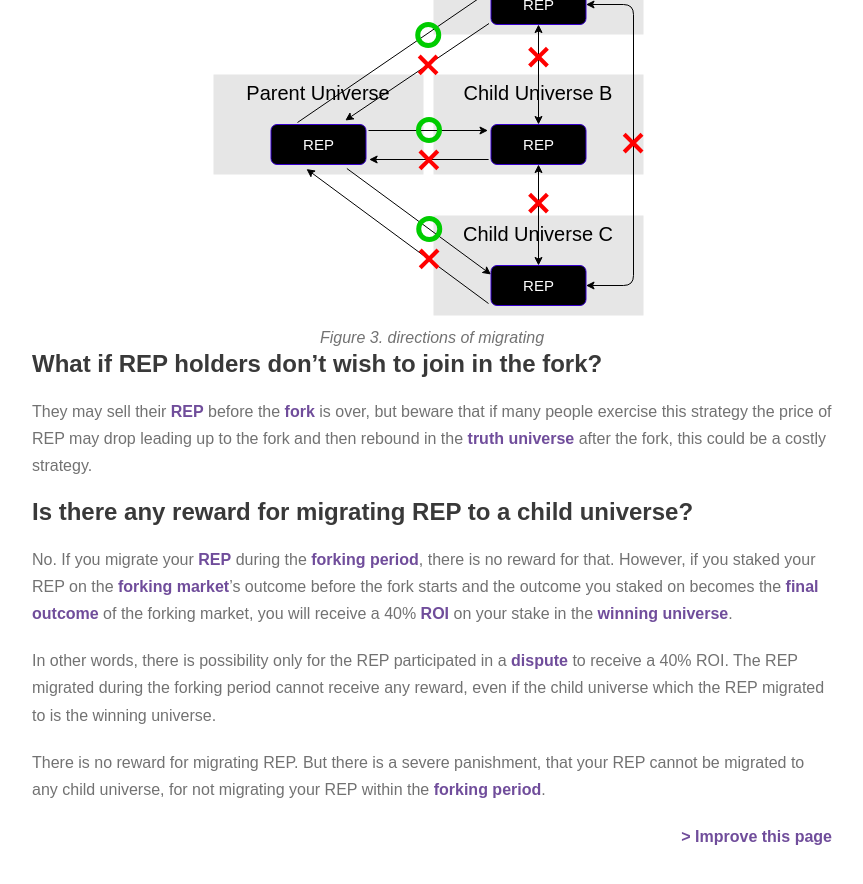
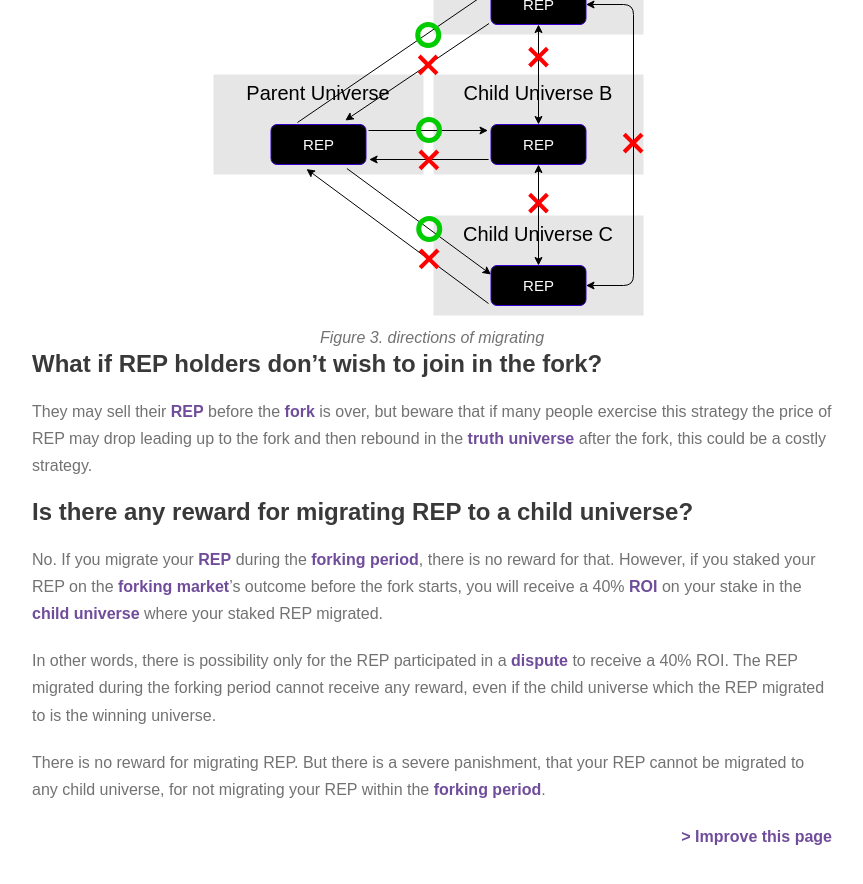
Before and after one commit to MicahZoltu/Augur.Guide-for-IPFS, a Jekyll site: the page built from collections/_version2-english/9-fork/2-to-dos.md, in a window 1280 px wide and 900 px high, scrolled down 1782 px. Shown: the top 884 px of the window, without its empty margins (358-1221 px from the left). Built offline with Jekyll 4.4.1, drawn with Linux system fonts in a browser that asks for light colours; comment, search, counter and statistics services are not loaded.

Commit message:
Fix a incorrect sentence
Even REP that migrated to the losing universe will receive 40% ROI if the REP staked in disputes leading up to the fork, not only winning universe.

```diff
--- a/collections/_version2-english/9-fork/2-to-dos.md
+++ b/collections/_version2-english/9-fork/2-to-dos.md
@@ -66,7 +66,7 @@ However, the choice should be considered carefully, because migration is one-way
 They may sell their [REP]({{glossary_reputation_token}}) before the [fork]({{glossary_fork}}) is over, but beware that if many people exercise this strategy the price of REP may drop leading up to the fork and then rebound in the [truth universe]({{glossary_truth_universe}}) after the fork, this could be a costly strategy.
 
 ## Is there any reward for migrating REP to a child universe?
-No. If you migrate your [REP]({{glossary_reputation_token}}) during the [forking period]({{glossary_forking_period}}), there is no reward for that. However, if you staked your REP on the [forking market]({{glossary_forking_market}})'s outcome before the fork starts and the outcome you staked on becomes the [final outcome]({{glossary_final_outcome}}) of the forking market, you will receive a 40% [ROI]({{glossary_roi}}) on your stake in the [winning universe]({{glossary_winning_universe}}).
+No. If you migrate your [REP]({{glossary_reputation_token}}) during the [forking period]({{glossary_forking_period}}), there is no reward for that. However, if you staked your REP on the [forking market]({{glossary_forking_market}})'s outcome before the fork starts, you will receive a 40% [ROI]({{glossary_roi}}) on your stake in the [child universe]({{glossary_winning_universe}}) where your staked REP migrated.
 
 In other words, there is possibility only for the REP participated in a [dispute]({{glossary_dispute}}) to receive a 40% ROI. The REP migrated during the forking period cannot receive any reward, even if the child universe which the REP migrated to is the winning universe.
 
```
